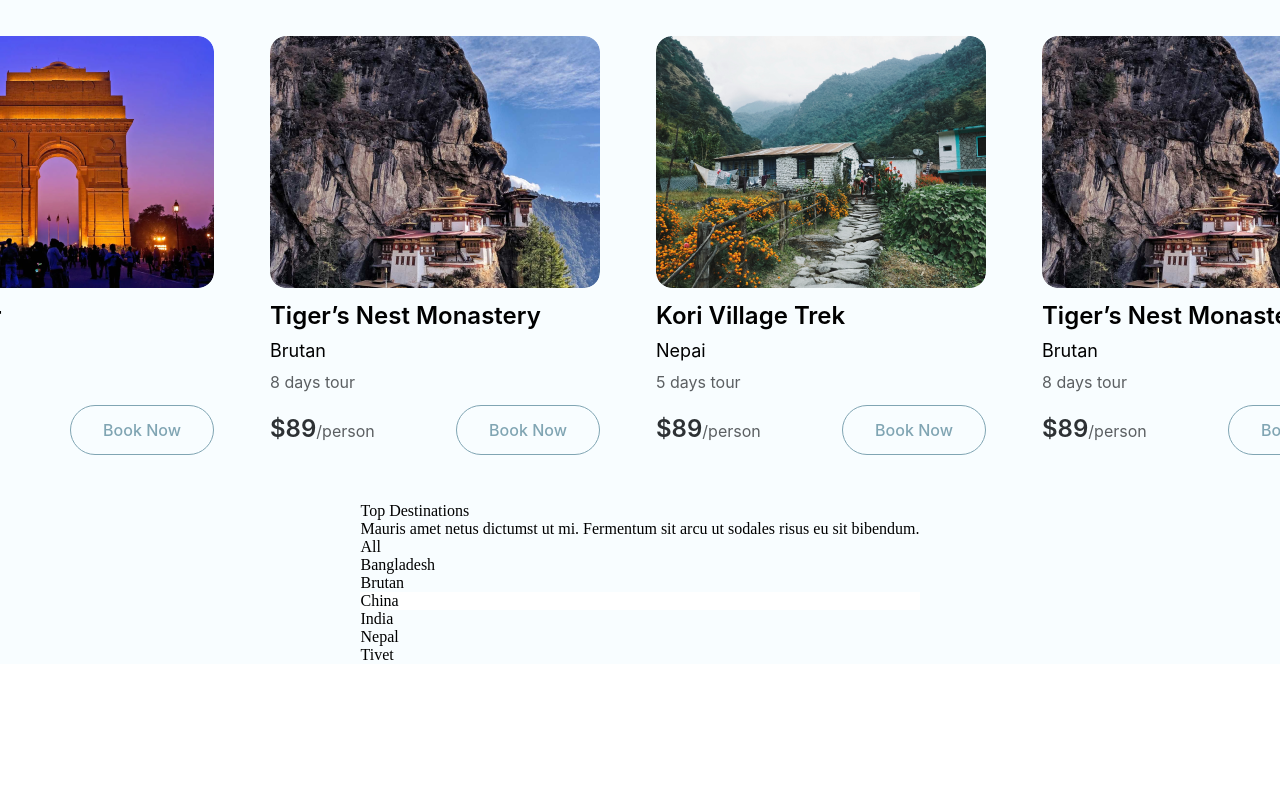
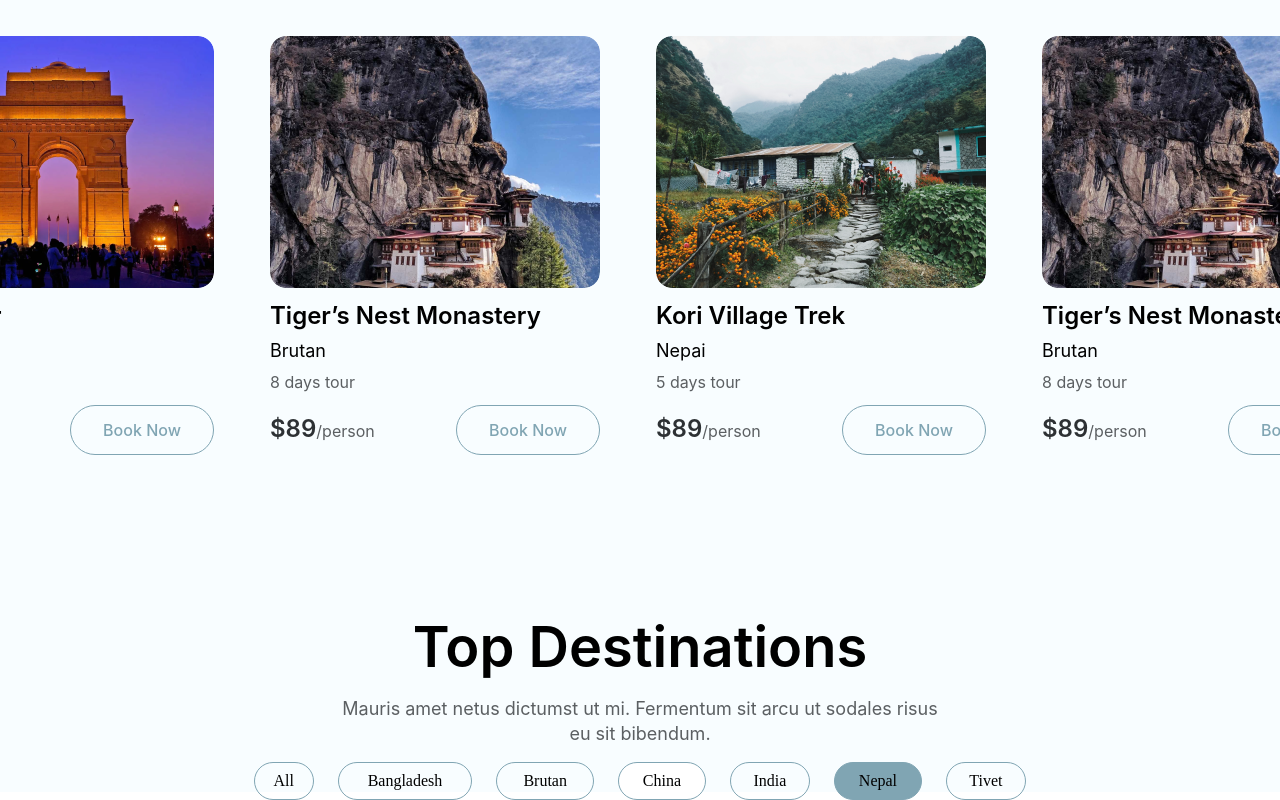
Before and after one commit to senr0w/Treval-Company, a plain HTML site: page index.html in a window 1280 px wide. Shown: the part 2663-3463 px from the top of the page. Before the commit the page ends 3327 px from the top, so only its background shows below. Drawn offline with Linux system fonts and the light colour scheme.

Commit message:
https://github.com/senr0w/Travel-Company-Website.git

```diff
--- a/scss/main.scss
+++ b/scss/main.scss
@@ -6,8 +6,6 @@
 .main{
     font-family: "Poppins";
     background-color: #F8FDFF;
-
-
     display: flex;
     align-items: center;
     justify-content: center;
@@ -428,3 +426,99 @@
     text-align: center;
     color: #80A5B3;
 }
+.Cont-TopDestin{
+    margin-top: 112px;
+    width: 772px;
+    height: 178px;
+    gap: 16px;
+    display: flex;
+    align-items: center;
+    flex-direction: column;
+}
+.TextTop-One{
+    font-family: Inter;
+    font-size: 56px;
+    font-weight: 600;
+    line-height: 66px;
+    letter-spacing: 0em;
+
+}
+.TextTop-Two{
+    width: 619px;
+    color: #5B5F62;
+    text-align: center;
+    font-family: Inter;
+    font-size: 18px;
+    font-style: normal;
+    font-weight: 400;
+    line-height: 140%;
+}
+.Cont-ButtonsTop{
+    width: 772px;
+    height: 36px;
+    gap: 24px;
+    display: flex;
+    justify-content: space-between;
+}
+
+.Button_Top{
+    width: 59px;
+    height: 36px;
+    border-radius: 24px;
+    border: 1px solid #80A5B3;
+    display: flex;
+    align-items: center;
+    justify-content: center;
+    font-size: 16px;
+    font-weight: 400;
+    line-height: 16px;
+}
+.Button_TopTwo{
+    width: 136px;
+    height: 36px;
+    border-radius: 24px;
+    border: 1px solid #80A5B3;
+    display: flex;
+    align-items: center;
+    justify-content: center;
+    font-size: 16px;
+    font-weight: 400;
+    line-height: 16px;
+}
+.Button_TopThree{
+    width: 98px;
+    height: 36px;
+    border-radius: 24px;
+    border: 1px solid #80A5B3;
+    display: flex;
+    align-items: center;
+    justify-content: center;
+    font-size: 16px;
+    font-weight: 400;
+    line-height: 16px;
+}
+.Button_TopFour{
+    width: 88px;
+    height: 36px;
+    border-radius: 24px;
+    border: 1px solid #80A5B3;
+    display: flex;
+    align-items: center;
+    justify-content: center;
+    font-size: 16px;
+    font-weight: 400;
+    line-height: 16px;
+    background-color: #80A5B3;
+}
+.Button_TopFive{
+    width: 80px;
+    height: 36px;
+    border-radius: 24px;
+    border: 1px solid #80A5B3;
+    display: flex;
+    align-items: center;
+    justify-content: center;
+    font-size: 16px;
+    font-weight: 400;
+    line-height: 16px;
+}
```
Also changed, not shown: css/main.css, css/main.min.css, 2 other files.
